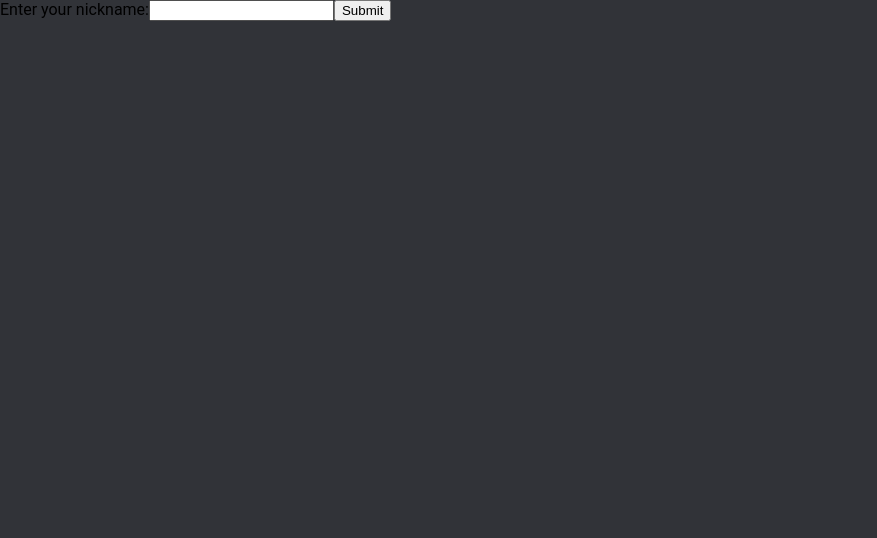
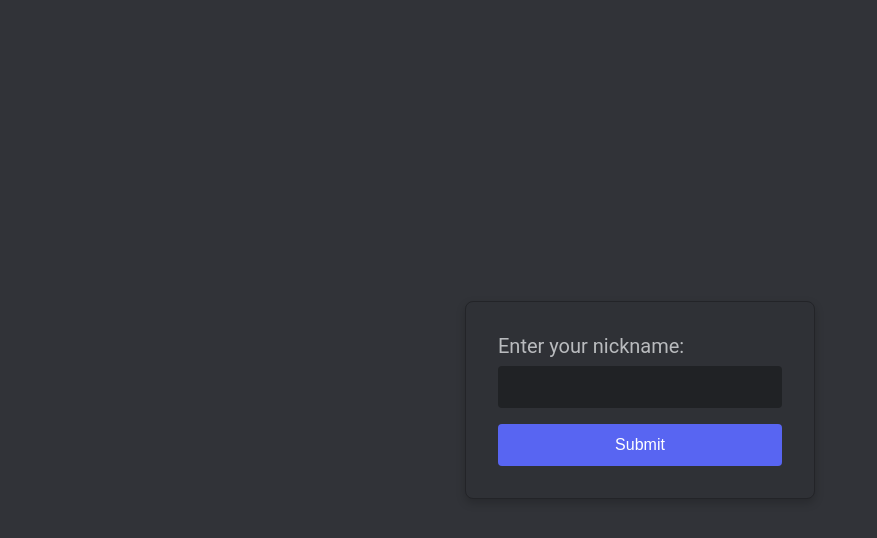
Before and after one commit to KarolisGaiv/discord-clone, a React (Vite) app: page / in a window 1280 px wide. Shown: the top 538 px of the page, without its empty margins (0-877 px from the left). Built offline with nearby package versions, Linux system fonts and the light colour scheme.

Commit message:
style: intro window

```diff
--- a/src/components/App.jsx
+++ b/src/components/App.jsx
@@ -66,8 +66,9 @@ function App() {
   }
 
   return (
-    <div>
+    <main className="app-container">
       {!hasNickname ? (
+        <div className="entry-form-wrapper">
           <form onSubmit={handleNicknameSubmit}>
             <label htmlFor="nickName">Enter your nickname:</label>
             <input
@@ -79,8 +80,9 @@ function App() {
             />
             <button type="submit">Submit</button>
           </form>
+        </div>
       ) : (
-        <main className="main-container">
+        <section className="main-container">
           <ChannelsList channels={channels} onChannelSelect={handleChannelSelect} />
           <UsersList listOfUsers={users} />
           {selectedChannel ? (
@@ -91,9 +93,9 @@ function App() {
           ) : (
             <h1 className="default-message-view">No channel selected</h1>
           )}
+        </section>
+      )}
     </main>
-      )}
-    </div>
   )
 }
 
--- a/src/index.css
+++ b/src/index.css
@@ -20,6 +20,10 @@ body {
   box-sizing: border-box;
 }
 
+.app-container {
+  height: 100%;
+}
+
 .main-container {
   display: flex;
   height: 100vh;
@@ -33,3 +37,59 @@ body {
   flex: 1;
   justify-content: center;
 }
+
+.entry-form-wrapper {
+  display: flex;
+  align-items: center;
+  justify-content: center;
+  height: 100%;
+
+  & form {
+    display: flex;
+    flex-direction: column;
+    justify-content: center;
+    background-color: #2f3136;
+    padding: 2rem;
+    border-radius: 8px;
+    box-shadow: 0 4px 10px rgba(0, 0, 0, 0.2);
+    border: 1px solid #232428;
+    width: 350px;
+
+    & label {
+      font-size: 1.25rem;
+      color: #b9bbbe;
+      margin-bottom: 0.5rem;
+    }
+
+    & input {
+      padding: 0.75rem;
+      border: none;
+      border-radius: 4px;
+      background-color: #202225;
+      color: #dcddde;
+      margin-bottom: 1rem;
+      outline: none;
+      font-size: 1rem;
+      transition: border 0.2s ease;
+
+      &:focus {
+        border: 1px solid #7289da;
+      }
+    }
+
+    & button {
+      padding: 0.75rem;
+      border: none;
+      border-radius: 4px;
+      background-color: #5865f2;
+      color: white;
+      font-size: 1rem;
+      cursor: pointer;
+      transition: background-color 0.2s ease;
+
+      &:hover {
+        background-color: #4752c4;
+      }
+    }
+  }
+}
```
Lines whose indentation alone changed are shown as unchanged.
